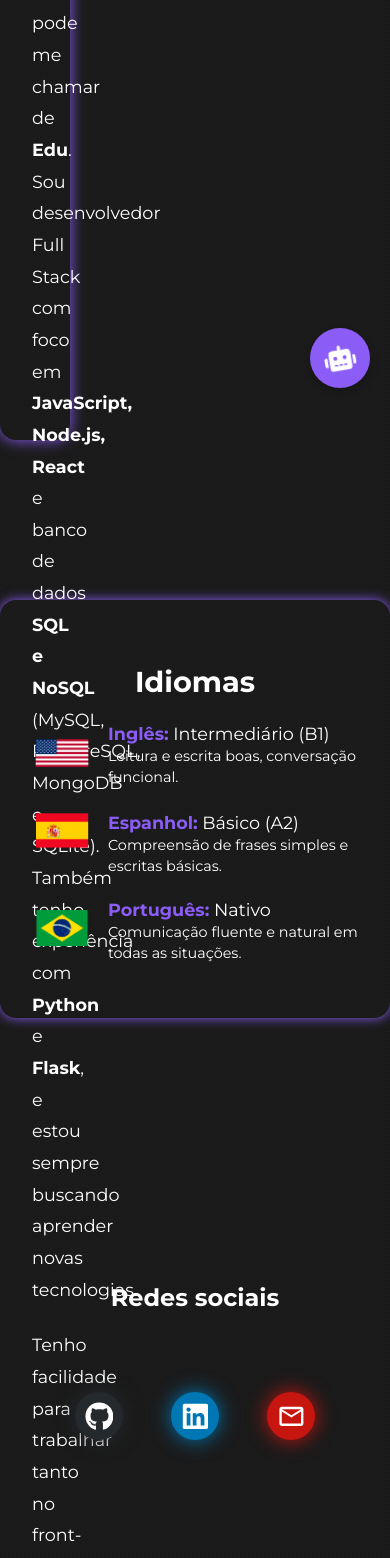
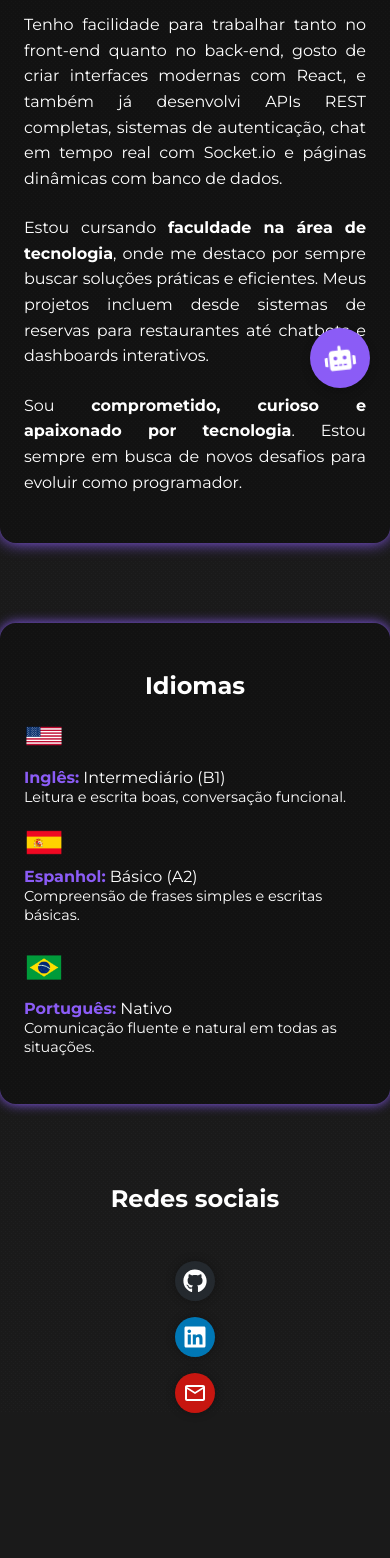
Before and after one commit to edusabi/MeuPortfolio, a React (Vite) app: page /sobre in a window 390 px wide. Shown: the part 436-1994 px from the top of the page. After the commit the page ends 1849 px from the top, so only its background shows below. Built offline with nearby package versions, Linux system fonts and the light colour scheme.

Commit message:
update css sobre

```diff
--- a/src/pages/Sobre/Sobre.module.css
+++ b/src/pages/Sobre/Sobre.module.css
@@ -1,12 +1,14 @@
 .containerSobre h1 {
     text-align: center;
     margin: 2rem 0;
+    font-size: 2rem;
+    color: var(--branco);
 }
 
 .sobreParagrafo {
-    height: 70vh;
+    height: auto;
     max-width: 800px;
-    margin: 0 20rem 10rem auto;
+    margin: 0 auto 5rem auto;
     padding: 2rem;
     font-family: 'Segoe UI', Tahoma, Geneva, Verdana, sans-serif;
     font-size: 1.1rem;
@@ -15,32 +17,34 @@
     color: var(--branco);
     border-radius: 16px;
     box-shadow: 0 0 15px var(--color-details);
+    background: rgba(0, 0, 0, 0.3); /* Sugestão para legibilidade */
 }
 
 .sobreParagrafo p {
     margin-bottom: 1.5rem;
 }
 
-
 .redesSociais {
-    height: 70vh;
     margin-top: 3rem;
-    justify-content: center;
-    align-items: center;
     display: flex;
     flex-direction: column;
-    gap: 1rem;
+    align-items: center;
+    gap: 1.5rem;
 }
 
 .redesSociais div {
     display: flex;
-    gap: 3rem;
+    gap: 2rem;
+    flex-wrap: wrap; /* Melhor para responsividade */
+    justify-content: center;
 }
 
 .icones {
     display: flex;
     gap: 1rem;
-    margin-top: 4rem;
+    margin-top: 2rem;
+    flex-wrap: wrap;
+    justify-content: center;
 }
 
 .icones a {
@@ -52,6 +56,7 @@
     justify-content: center;
     transition: transform 0.2s ease;
     color: white;
+    box-shadow: 0 0 10px rgba(0,0,0,0.3);
 }
 
 .icones a:hover {
@@ -60,27 +65,27 @@
 
 /* Cores específicas */
 .github {
+    background-color: #24292e;
     box-shadow: 0 0 20px #24292e;
-    background-color: #24292e;
 }
 
 .linkedin {
+    background-color: #0077b5;
     box-shadow: 0 0 20px #0077b5;
-    background-color: #0077b5;
 }
 
 .email {
+    background-color: #c71610;
     box-shadow: 0 0 20px #c71610;
-    background-color: #c71610;
 }
 
 .containerIdioma {
-    margin: 0 auto;
     max-width: 700px;
-    margin-top: 5rem;
+    margin: 5rem auto;
     padding: 2rem;
     border-radius: 16px;
     box-shadow: 0 0 12px var(--color-details);
+    background: rgba(0, 0, 0, 0.3); /* Sugestão para legibilidade */
 }
 
 .containerIdioma h1 {
@@ -97,8 +102,6 @@
 
 .idiomas li {
     display: flex;
-    align-items: center;
-    /* justify-content: center; */
     align-items: flex-start;
     gap: 1rem;
     margin-bottom: 1.5rem;
@@ -120,6 +123,71 @@
     color: var(--branco);
 }
 
-  .idiomas img{
+.idiomas img {
     width: 60px;
 }
+
+@media (max-width: 768px) {
+  .containerSobre h1 {
+    margin: 1.5rem 0;
+    font-size: 1.5rem;
+  }
+
+  .sobreParagrafo {
+    height: auto;
+    max-width: 90%;
+    margin: 0 auto 5rem auto;
+    padding: 1.5rem;
+    font-size: 1rem;
+    line-height: 1.6;
+  }
+
+  .redesSociais {
+    height: auto;
+    margin-top: 2rem;
+    gap: 1rem;
+  }
+
+  .redesSociais div {
+    flex-direction: column;
+    gap: 1rem;
+  }
+
+  .icones {
+    flex-wrap: wrap;
+    justify-content: center;
+    margin-top: 2rem;
+    gap: 0.8rem;
+  }
+
+  .icones a {
+    font-size: 1.5rem;
+    padding: 0.5rem;
+  }
+
+  .containerIdioma {
+    max-width: 90%;
+    margin-top: 3rem;
+    padding: 1.5rem;
+  }
+
+  .containerIdioma h1 {
+    font-size: 1.5rem;
+    margin-bottom: 1rem;
+  }
+
+  .idiomas li {
+    flex-direction: column;
+    align-items: flex-start;
+    gap: 0.5rem;
+    font-size: 1rem;
+  }
+
+  .idiomas img {
+    width: 40px;
+  }
+
+  .bandeira {
+    font-size: 1.5rem;
+  }
+}
```
Lines whose indentation alone changed are shown as unchanged.
